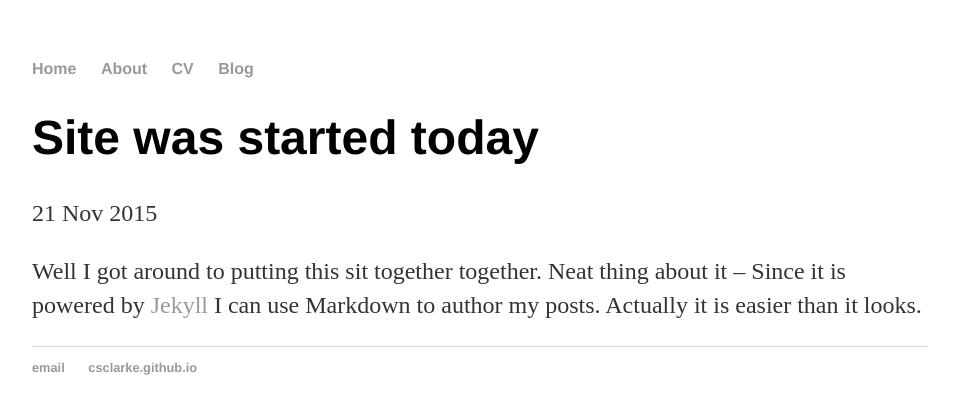
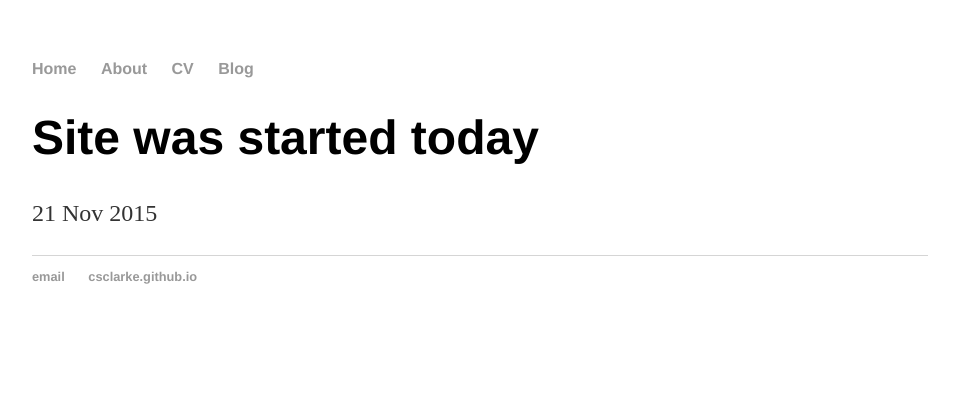
Before and after one commit to csclarke/csclarke.github.io, a Jekyll site: the page built from _posts/2015-11-21-hank-quinlan-site-launched.md, in a window 1280 px wide. Shown: the top 414 px of the page, without its empty margins (160-1119 px from the left). Built offline with Jekyll 4.4.1, drawn with Linux system fonts in a browser that asks for light colours.

Commit message:
Update 2015-11-21-hank-quinlan-site-launched.md

```diff
--- a/_posts/2015-11-21-hank-quinlan-site-launched.md
+++ b/_posts/2015-11-21-hank-quinlan-site-launched.md
@@ -3,5 +3,3 @@ layout: post
 title: "Site was started today"
 date: 2015-11-21
 ---
-
-Well I got around to putting this sit together together. Neat thing about it – Since it is powered by [Jekyll](http://jekyllrb.com) I can use Markdown to author my posts. Actually it is  easier than it looks.
```
